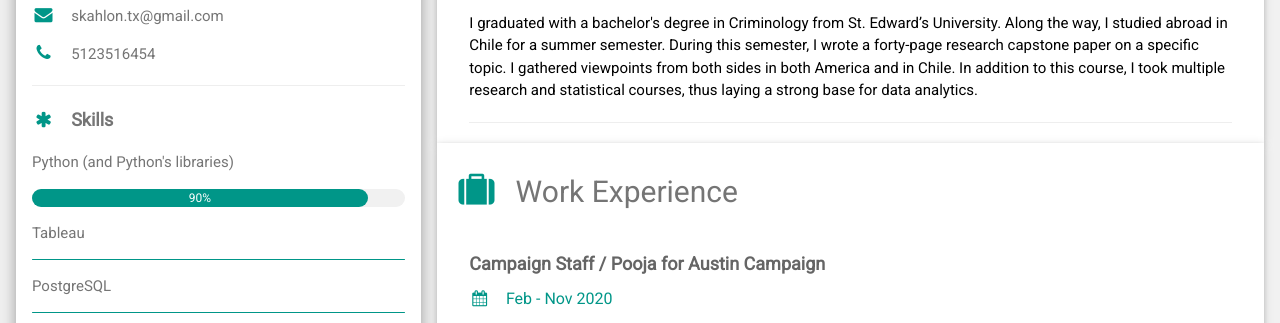
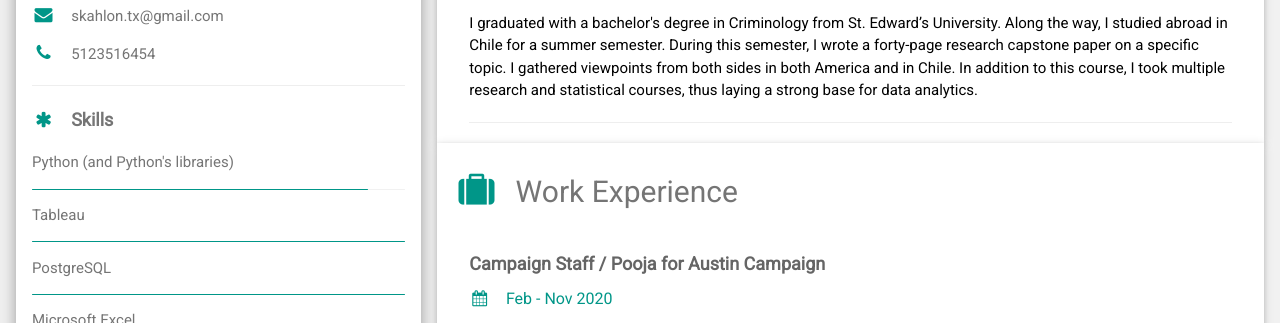
Before and after one commit to shireenkahlon/Resume, a plain HTML site: page index.html in a window 1280 px wide. Shown: the part 405-728 px from the top of the page. Drawn offline with nearby package versions, Linux system fonts and the light colour scheme.

Commit message:
Update index.html

```diff
--- a/index.html
+++ b/index.html
@@ -40,7 +40,7 @@ html,body,h1,h2,h3,h4,h5,h6 {font-family: "Roboto", sans-serif}
           <p class="w3-large"><b><i class="fa fa-asterisk fa-fw w3-margin-right w3-text-teal"></i>Skills</b></p>
           <p>Python (and Python's libraries)</p>
           <div class="w3-light-grey w3-round-xlarge w3-small">
-            <div class="w3-container w3-center w3-round-xlarge w3-teal" style="width:90%">90%</div>
+            <div class="w3-container w3-center w3-round-xlarge w3-teal" style="width:90%"></div>
           </div>
           <p>Tableau</p>
           <div class="w3-light-grey w3-round-xlarge w3-small">
```
